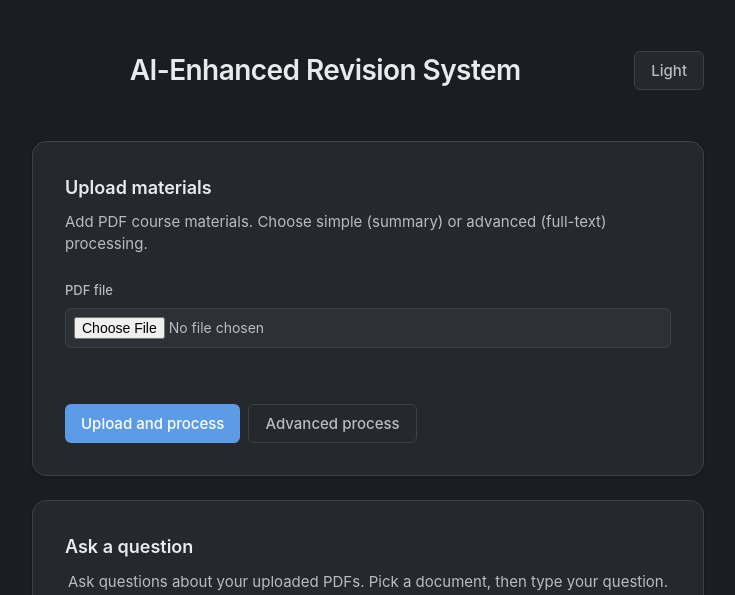
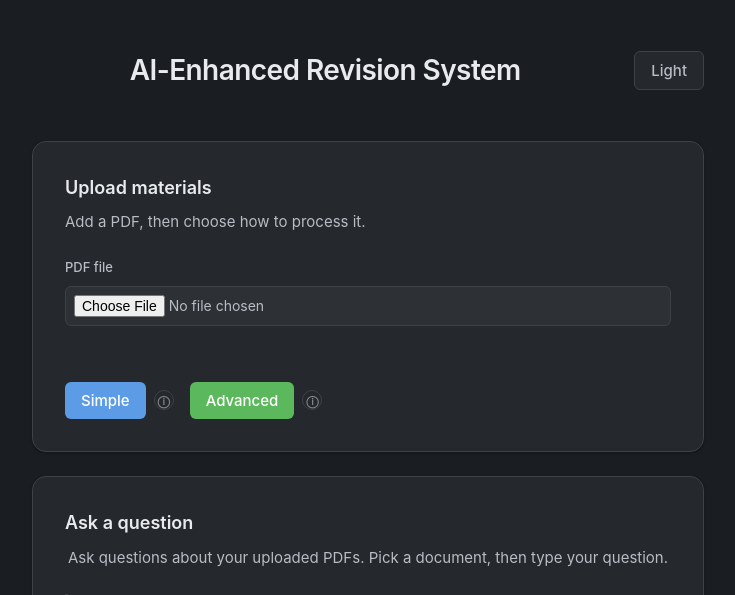
Before and after one commit to chukxoka4/safe, a Flask app: page / in a window 1280 px wide. Shown: the top 595 px of the page, without its empty margins (272-1007 px from the left). Run offline with Flask 3, Linux system fonts and the light colour scheme; data that the repository does not hold is empty.

Commit message:
Upload: clear Simple (blue) vs Advanced (green) buttons with info tooltips
Co-authored-by: Cursor <cursoragent@cursor.com>

```diff
--- a/static/styles.css
+++ b/static/styles.css
@@ -282,6 +282,31 @@ input[type="file"] {
   background: var(--accent-hover);
 }
 
+/* Simple = blue, Advanced = green */
+.btn-simple {
+  background: var(--accent);
+  color: #fff;
+}
+
+.btn-simple:hover:not(:disabled) {
+  background: var(--accent-hover);
+}
+
+.btn-advanced {
+  background: var(--success);
+  color: #fff;
+  border: none;
+}
+
+.btn-advanced:hover:not(:disabled) {
+  background: #268f33;
+  color: #fff;
+}
+
+[data-theme="light"] .btn-advanced:hover:not(:disabled) {
+  background: #248f32;
+}
+
 .btn-secondary {
   background: var(--bg-card);
   color: var(--text-secondary);
@@ -298,6 +323,88 @@ input[type="file"] {
   flex-wrap: wrap;
   gap: var(--space-sm);
   margin-top: var(--space-md);
+}
+
+.upload-actions {
+  display: flex;
+  flex-wrap: wrap;
+  align-items: center;
+  gap: var(--space-md);
+  margin-top: var(--space-md);
+}
+
+.upload-action {
+  display: flex;
+  align-items: center;
+  gap: var(--space-sm);
+}
+
+.upload-action .btn {
+  margin: 0;
+}
+
+.info-wrap {
+  position: relative;
+  display: inline-flex;
+  align-items: center;
+  justify-content: center;
+}
+
+.info-icon {
+  display: inline-flex;
+  align-items: center;
+  justify-content: center;
+  width: 1.25rem;
+  height: 1.25rem;
+  border-radius: 50%;
+  font-size: 0.75rem;
+  font-weight: 600;
+  color: var(--text-muted);
+  border: 1px solid var(--border);
+  cursor: help;
+  transition: color var(--transition), border-color var(--transition);
+}
+
+.info-icon:hover {
+  color: var(--text-secondary);
+  border-color: var(--text-muted);
+}
+
+.info-tooltip {
+  visibility: hidden;
+  opacity: 0;
+  position: absolute;
+  left: 100%;
+  top: 50%;
+  transform: translateY(-50%);
+  margin-left: var(--space-sm);
+  width: 260px;
+  padding: var(--space-md);
+  font-size: 0.8125rem;
+  line-height: 1.45;
+  color: var(--text-primary);
+  background: var(--bg-card);
+  border: 1px solid var(--border);
+  border-radius: var(--radius-sm);
+  box-shadow: var(--shadow-lg);
+  z-index: 50;
+  pointer-events: none;
+  transition: visibility var(--transition), opacity var(--transition);
+}
+
+.info-wrap:hover .info-tooltip {
+  visibility: visible;
+  opacity: 1;
+}
+
+@media (max-width: 520px) {
+  .info-tooltip {
+    left: 0;
+    top: 100%;
+    margin-left: 0;
+    margin-top: var(--space-sm);
+    transform: none;
+  }
 }
 
 #upload-button {
--- a/templates/index.html
+++ b/templates/index.html
@@ -17,15 +17,27 @@
             <!-- Upload -->
             <section id="upload-section" class="card" aria-labelledby="upload-title">
                 <h2 id="upload-title" class="section-title">Upload materials</h2>
-                <p class="section-desc">Add PDF course materials. Choose simple (summary) or advanced (full-text) processing.</p>
+                <p class="section-desc">Add a PDF, then choose how to process it.</p>
                 <form id="upload-form" enctype="multipart/form-data" method="post">
                     <div class="form-group">
                         <label for="file-upload" class="form-label">PDF file</label>
                         <input type="file" id="file-upload" name="file" accept="application/pdf" required>
                     </div>
-                    <div class="btn-group">
-                        <button type="submit" id="upload-button" class="btn btn-primary">Upload and process</button>
-                        <button type="button" id="advanced-button" class="btn btn-secondary">Advanced process</button>
+                    <div class="upload-actions">
+                        <div class="upload-action">
+                            <button type="submit" id="upload-button" class="btn btn-simple">Simple</button>
+                            <span class="info-wrap">
+                                <span class="info-icon" aria-label="What is Simple processing?">ⓘ</span>
+                                <span class="info-tooltip">Summarises the document into one overview. Best for: “What is this about?” Quick and low cost — one embedding per document.</span>
+                            </span>
+                        </div>
+                        <div class="upload-action">
+                            <button type="button" id="advanced-button" class="btn btn-advanced">Advanced</button>
+                            <span class="info-wrap">
+                                <span class="info-icon" aria-label="What is Advanced processing?">ⓘ</span>
+                                <span class="info-tooltip">Keeps the full text in chunks. Best for: detailed questions, quotes, specific facts. More storage — better for in-depth Q&amp;A.</span>
+                            </span>
+                        </div>
                     </div>
                     <div id="progress-bar" aria-hidden="true">
                         <div id="progress-bar-fill"></div>
```
